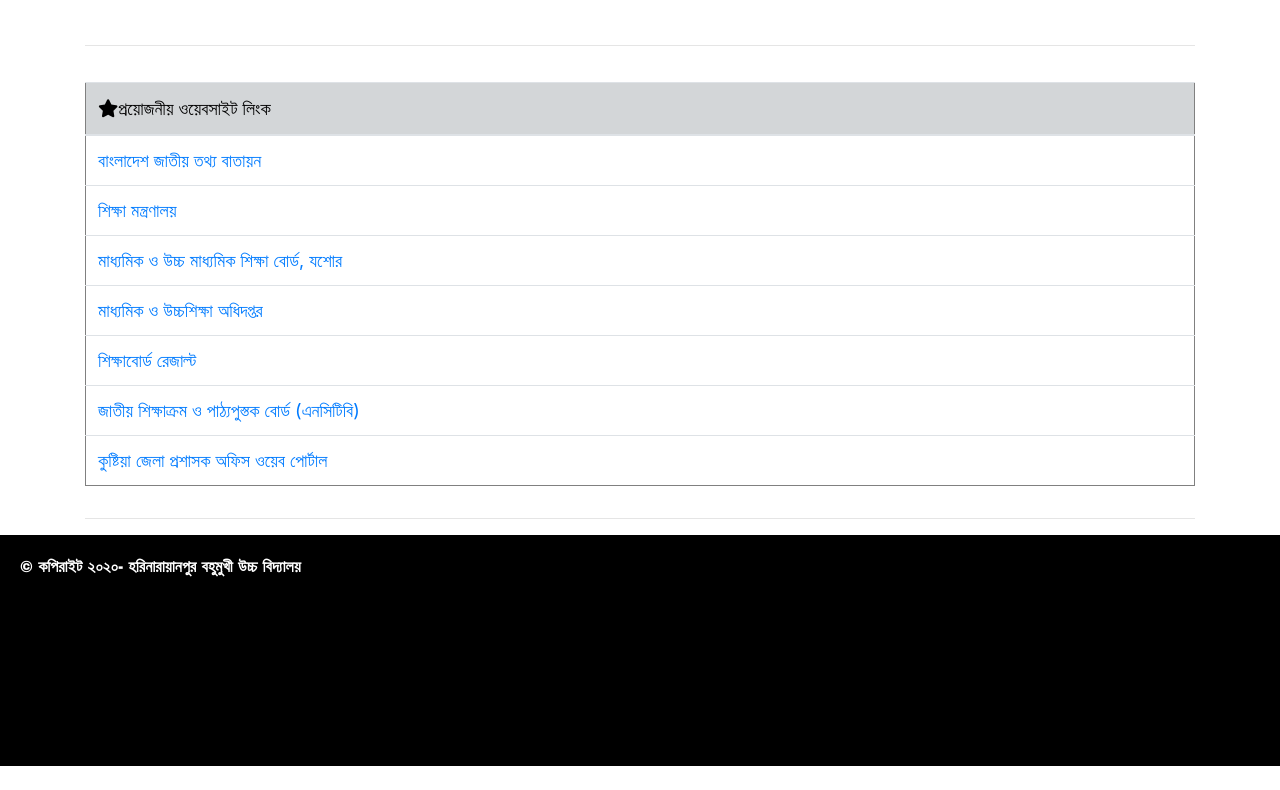
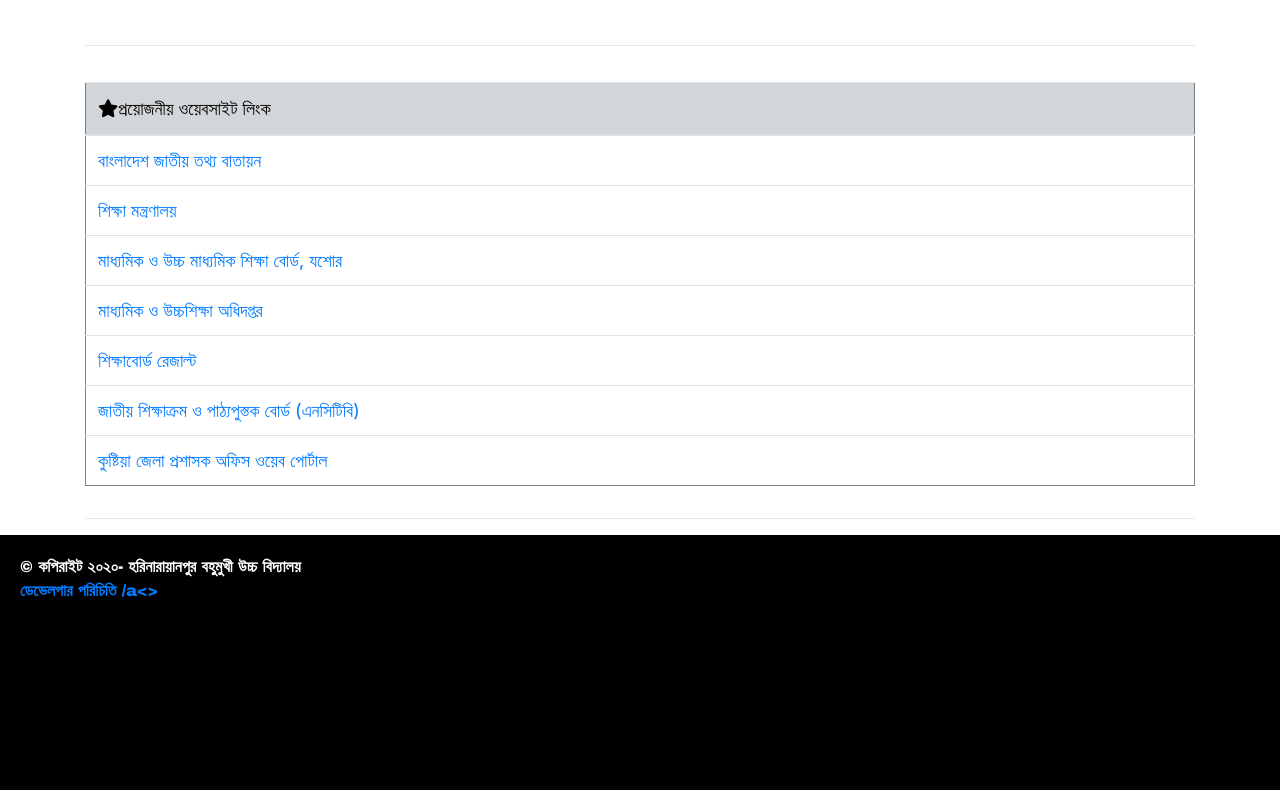
Before and after one commit to hnphighschool/hnphighschool, a plain HTML site: page index.html in a window 1280 px wide. Shown: the part 1988-2778 px from the top of the page. Before the commit the page ends 2754 px from the top, so only its background shows below. Drawn offline with nearby package versions, Linux system fonts and the light colour scheme; grey boxes are pictures that could not be loaded.

Commit message:
Update index.html

```diff
--- a/index.html
+++ b/index.html
@@ -355,6 +355,7 @@
          <div class="main_footer">
 
           &copy; কপিরাইট ২০২০- হরিনারায়ানপুর বহুমুখী উচ্চ বিদ্যালয় <br>
+           <a href="#"> ডেভেলপার পরিচিতি /a<>
           		           <div class="map">
 
             <iframe src="https://www.google.com/maps/embed?pb=!1m18!1m12!1m3!1d3651.7091563606064!2d89.13819141429705!3d23.757748794413878!2m3!1f0!2f0!3f0!3m2!1i1024!2i768!4f13.1!3m3!1m2!1s0x39feeb2d080ad72d%3A0x8652dd42f49b652e!2sHarinarayanpur%20High%20School!5e0!3m2!1sen!2sbd!4v1581679234071!5m2!1sen!2sbd" width="150" height="150" frameborder="0" style="border:0;" allowfullscreen=""></iframe>
```
